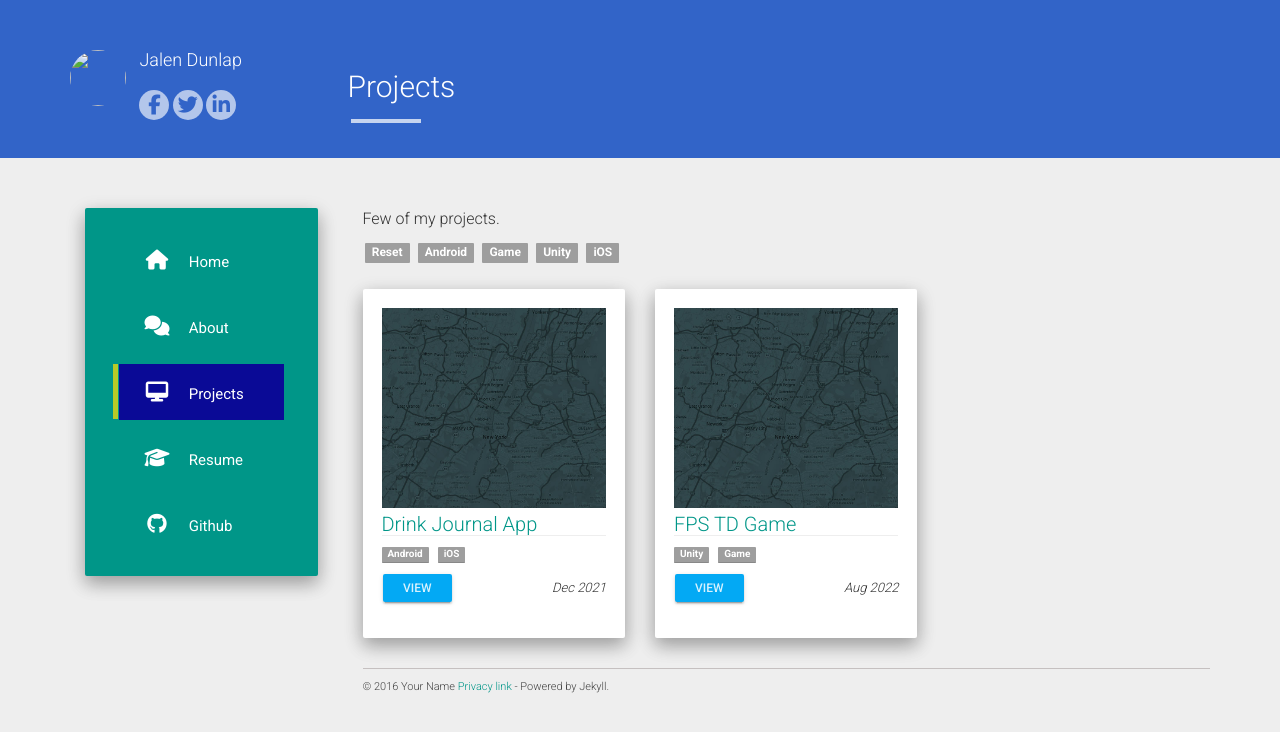
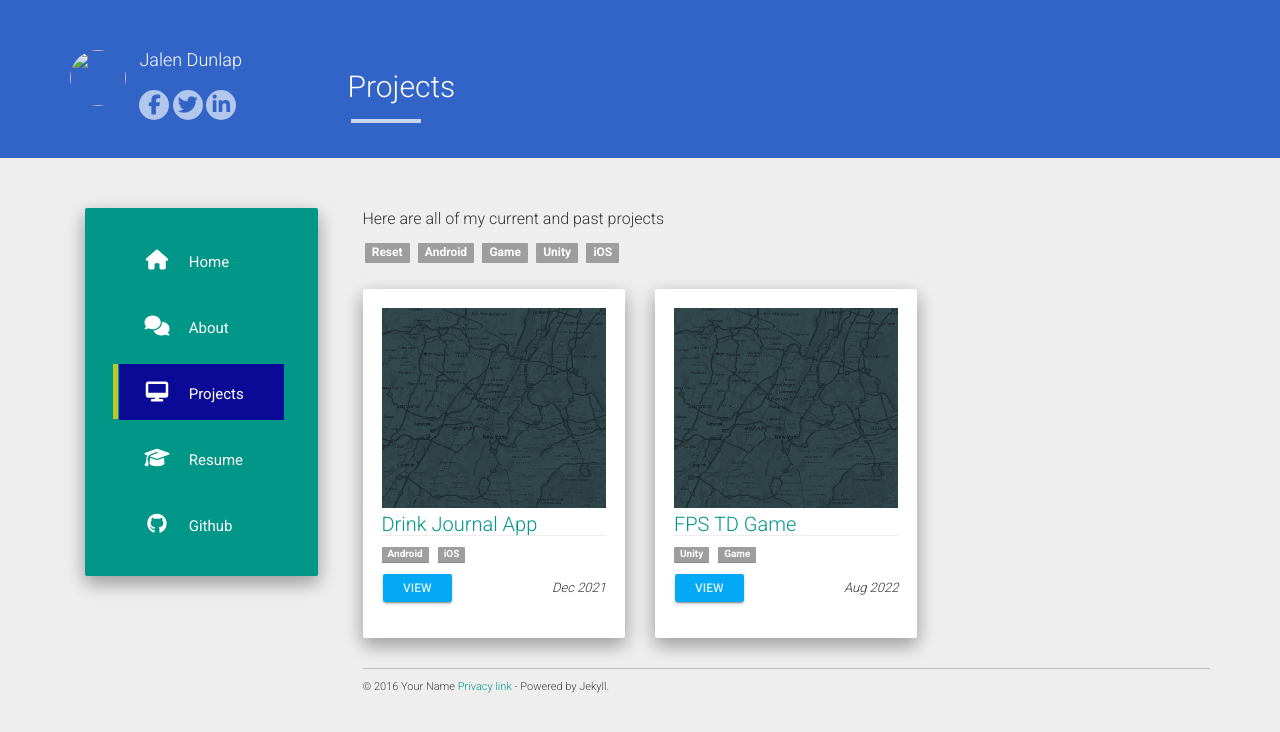
Before and after one commit to Jalen-Dunlap/jalen-dunlap.github.io, a Jekyll site: the page built from projects.md, in a window 1280 px wide. Shown: the top 732 px of the page. Built offline with Jekyll 4.4.1, drawn with Linux system fonts in a browser that asks for light colours; nearby versions of some CDN libraries.

Commit message:
Update projects.md

```diff
--- a/projects.md
+++ b/projects.md
@@ -4,4 +4,4 @@ title: Projects
 permalink: /projects/
 ---
 
-Few of my projects.
+Here are all of my current and past projects
```
